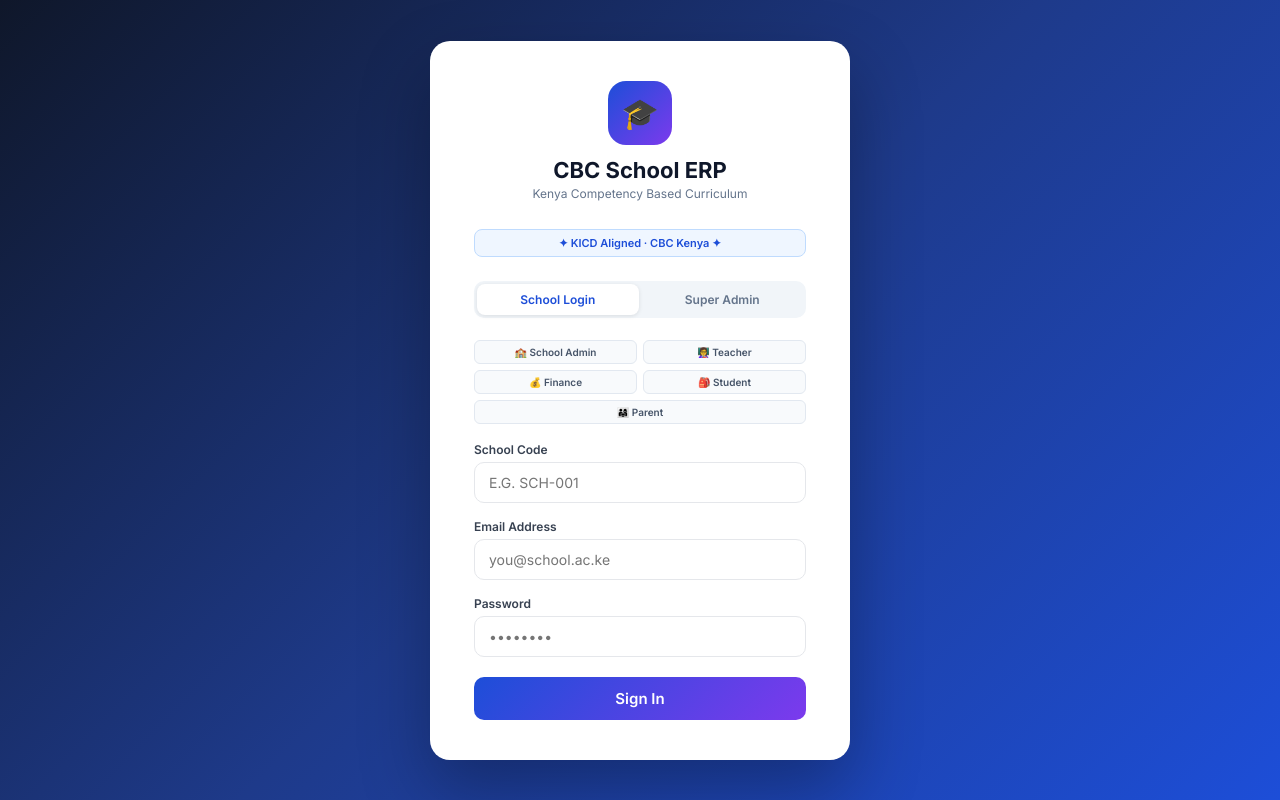
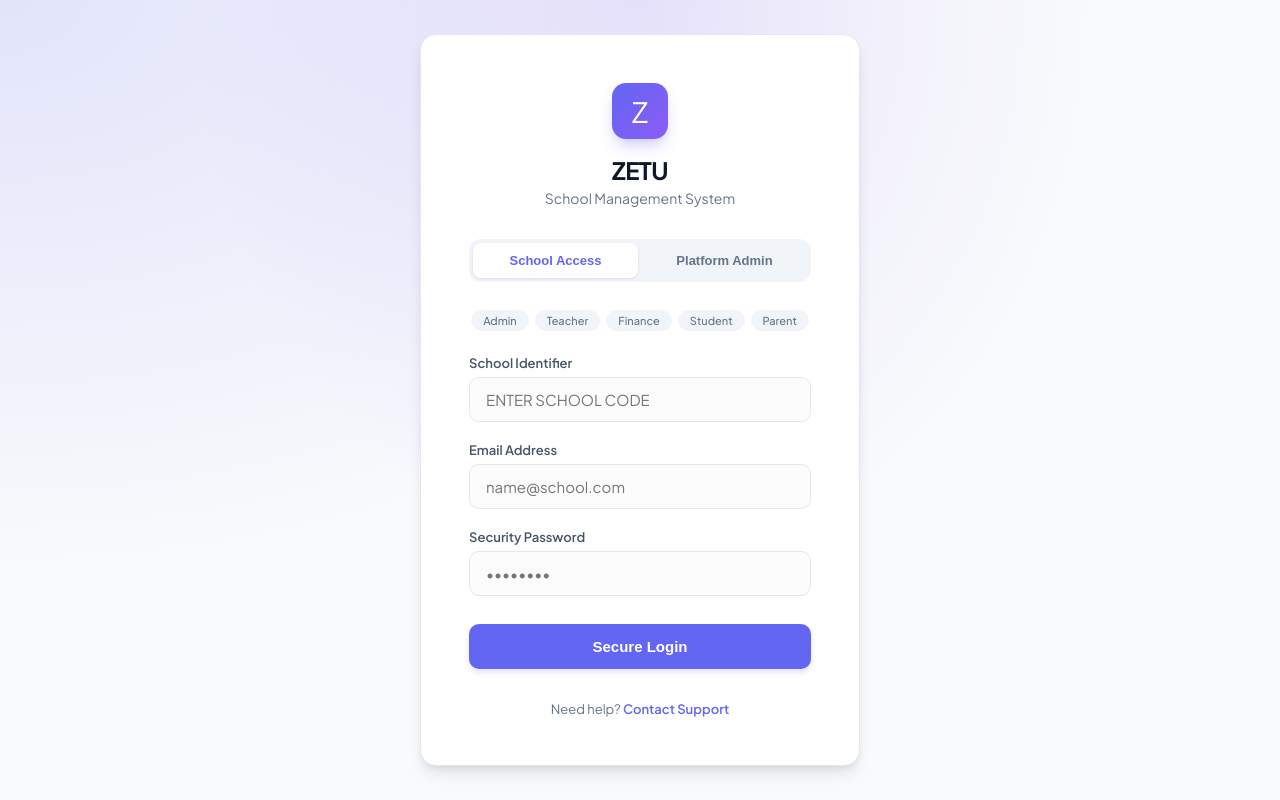
Before and after one commit to learninghub44/school-management-system, a website: page frontend/login.html in a window 1280 px wide. Drawn offline with Linux system fonts and the light colour scheme.

Commit message:
UI/UX: Rebrand to ZETU School Management System and modernize login interface

```diff
--- a/frontend/login.html
+++ b/frontend/login.html
@@ -3,144 +3,181 @@
 <head>
 <meta charset="UTF-8">
 <meta name="viewport" content="width=device-width, initial-scale=1.0">
-<title>Login – CBC School ERP</title>
+<title>ZETU School Management System – Login</title>
 <script src="/js/config.js"></script>
-<link href="https://fonts.googleapis.com/css2?family=Inter:wght@400;500;600;700&display=swap" rel="stylesheet">
+<link href="https://fonts.googleapis.com/css2?family=Plus+Jakarta+Sans:wght@400;500;600;700&display=swap" rel="stylesheet">
 <style>
-*,*::before,*::after{box-sizing:border-box;margin:0;padding:0}
-body{font-family:'Inter',sans-serif;min-height:100vh;display:flex;align-items:center;justify-content:center;
-  background:linear-gradient(135deg,#0f172a 0%,#1e3a8a 50%,#1d4ed8 100%);padding:20px}
-.card{background:#fff;border-radius:20px;padding:40px 44px;width:100%;max-width:420px;box-shadow:0 30px 70px rgba(0,0,0,.3)}
-.brand{text-align:center;margin-bottom:28px}
-.logo{width:64px;height:64px;background:linear-gradient(135deg,#1d4ed8,#7c3aed);border-radius:18px;
-  display:flex;align-items:center;justify-content:center;font-size:30px;margin:0 auto 12px}
-.brand h1{font-size:22px;font-weight:700;color:#0f172a}
-.brand p{font-size:12px;color:#64748b;margin-top:3px}
-.kicd-badge{background:#eff6ff;border:1px solid #bfdbfe;border-radius:8px;padding:6px 12px;
-  font-size:11px;color:#1d4ed8;font-weight:600;text-align:center;margin-bottom:24px}
-.tabs{display:flex;background:#f1f5f9;border-radius:10px;padding:3px;margin-bottom:22px;gap:3px}
-.tab-btn{flex:1;padding:8px;border:none;border-radius:8px;font-size:12px;font-weight:600;
-  cursor:pointer;background:transparent;color:#64748b;font-family:inherit;transition:background-color 80ms ease,color 80ms ease,box-shadow 80ms ease}
-.tab-btn.active{background:#fff;color:#1d4ed8;box-shadow:0 1px 4px rgba(0,0,0,.1)}
-.field-group{display:none}.field-group.active{display:block}
-.form-group{margin-bottom:16px}
-label{display:block;font-size:12px;font-weight:600;color:#374151;margin-bottom:5px}
-input{width:100%;padding:11px 14px;border:1.5px solid #e5e7eb;border-radius:10px;
-  font-size:14px;font-family:inherit;outline:none;transition:border-color .2s}
-input:focus{border-color:#1d4ed8;box-shadow:0 0 0 3px rgba(29,78,216,.1)}
-.btn{width:100%;padding:12px;background:linear-gradient(135deg,#1d4ed8,#7c3aed);color:#fff;
-  border:none;border-radius:10px;font-size:15px;font-weight:600;cursor:pointer;
-  font-family:inherit;transition:background-color 80ms ease,color 80ms ease,box-shadow 80ms ease;margin-top:4px}
+:root {
+  --primary: #6366f1;
+  --primary-hover: #4f46e5;
+  --bg: #f8fafc;
+  --text-main: #0f172a;
+  --text-muted: #64748b;
+  --white: #ffffff;
+  --border: #e2e8f0;
+  --radius: 16px;
+  --shadow: 0 10px 15px -3px rgba(0, 0, 0, 0.1), 0 4px 6px -2px rgba(0, 0, 0, 0.05);
+}
 
-.btn:disabled{opacity:.6;cursor:not-allowed;transform:none;box-shadow:none}
-.alert{padding:10px 14px;border-radius:8px;font-size:13px;margin-top:14px;display:none}
-.alert.show{display:block}
-.alert.error{background:#fef2f2;color:#dc2626;border:1px solid #fecaca}
-.alert.success{background:#f0fdf4;color:#16a34a;border:1px solid #bbf7d0}
-.roles-hint{display:grid;grid-template-columns:1fr 1fr;gap:6px;margin-bottom:18px}
-.role-chip{background:#f8fafc;border:1px solid #e2e8f0;border-radius:6px;
-  padding:5px 8px;font-size:10px;font-weight:600;color:#475569;text-align:center}
+* { box-sizing: border-box; margin: 0; padding: 0; }
+body {
+  font-family: 'Plus Jakarta Sans', sans-serif;
+  background-color: var(--bg);
+  background-image: radial-gradient(at 0% 0%, rgba(99, 102, 241, 0.15) 0, transparent 50%),
+                    radial-gradient(at 50% 0%, rgba(124, 58, 237, 0.1) 0, transparent 50%);
+  min-height: 100vh;
+  display: flex;
+  align-items: center;
+  justify-content: center;
+  padding: 20px;
+}
 
-  /* ── Fast Responsive Buttons ──────────────────────────────────── */
-  *{-webkit-tap-highlight-color:transparent}
-  button,a[role=button],[role=button]{touch-action:manipulation}
-  .btn,.btn-blue,.btn-green,.btn-red,.btn-amber,.btn-ghost,
-  .btn-primary,.btn-ghost,.logout,button.logout,
-  .nav-item,.tab,.tab-btn,.stab,.child-tab,.gb{
-    transition:background-color 80ms ease,
-               color 80ms ease,
-               border-color 80ms ease,
-               box-shadow 80ms ease,
-               opacity 80ms ease;
-    will-change:background-color;
-    -webkit-user-select:none;user-select:none;
-    cursor:pointer;
-  }
-  .btn:active,.btn-blue:active,.btn-green:active,
-  .btn-red:active,.btn-amber:active,.btn-ghost:active,
-  .btn-primary:active,.logout:active{
-    transform:scale(0.97);
-    transition:transform 50ms ease,background-color 50ms ease;
-  }
-  .btn:disabled,[disabled]{
-    opacity:.55;cursor:not-allowed;pointer-events:none;
-  }
-  /* Loading spinner */
-  .btn-loading{position:relative;color:transparent!important}
-  .btn-loading::after{
-    content:"";position:absolute;width:16px;height:16px;
-    top:50%;left:50%;margin:-8px 0 0 -8px;
-    border:2px solid rgba(255,255,255,.35);
-    border-top-color:#fff;border-radius:50%;
-    animation:btn-spin .6s linear infinite;
-  }
-  @keyframes btn-spin{to{transform:rotate(360deg)}}
-  .btn-loading.btn-ghost::after{
-    border-color:rgba(0,0,0,.15);border-top-color:#374151;
-  }
+.login-container {
+  background: var(--white);
+  border-radius: var(--radius);
+  box-shadow: var(--shadow);
+  width: 100%;
+  max-width: 440px;
+  padding: 48px;
+  border: 1px solid var(--border);
+}
 
+.brand { text-align: center; margin-bottom: 32px; }
+.logo-container {
+  width: 56px; height: 56px;
+  background: linear-gradient(135deg, var(--primary), #8b5cf6);
+  border-radius: 14px;
+  display: flex; align-items: center; justify-content: center;
+  margin: 0 auto 16px;
+  color: white; font-size: 28px;
+  box-shadow: 0 8px 16px -4px rgba(99, 102, 241, 0.4);
+}
+.brand h1 { font-size: 24px; font-weight: 700; color: var(--text-main); letter-spacing: -0.025em; }
+.brand p { font-size: 14px; color: var(--text-muted); margin-top: 4px; }
+
+.tabs {
+  display: flex; background: #f1f5f9; border-radius: 12px;
+  padding: 4px; margin-bottom: 28px; gap: 4px;
+}
+.tab-btn {
+  flex: 1; padding: 10px; border: none; border-radius: 8px;
+  font-size: 13px; font-weight: 600; cursor: pointer;
+  background: transparent; color: var(--text-muted);
+  transition: all 0.2s cubic-bezier(0.4, 0, 0.2, 1);
+}
+.tab-btn.active { background: var(--white); color: var(--primary); box-shadow: 0 1px 3px rgba(0,0,0,0.1); }
+
+.field-group { display: none; }
+.field-group.active { display: block; animation: fadeIn 0.3s ease-out; }
+@keyframes fadeIn { from { opacity: 0; transform: translateY(4px); } to { opacity: 1; transform: translateY(0); } }
+
+.form-group { margin-bottom: 20px; }
+label { display: block; font-size: 13px; font-weight: 600; color: #475569; margin-bottom: 6px; }
+input {
+  width: 100%; padding: 12px 16px; border: 1px solid var(--border); border-radius: 10px;
+  font-size: 15px; font-family: inherit; outline: none; transition: all 0.2s;
+  background: #fcfcfd;
+}
+input:focus { border-color: var(--primary); box-shadow: 0 0 0 4px rgba(99, 102, 241, 0.1); background: white; }
+
+.btn {
+  width: 100%; padding: 14px; background: var(--primary); color: white;
+  border: none; border-radius: 10px; font-size: 15px; font-weight: 600;
+  cursor: pointer; transition: all 0.2s; margin-top: 8px;
+  box-shadow: 0 4px 6px -1px rgba(99, 102, 241, 0.2);
+}
+.btn:hover { background: var(--primary-hover); transform: translateY(-1px); box-shadow: 0 6px 12px -2px rgba(99, 102, 241, 0.3); }
+.btn:active { transform: translateY(0); }
+.btn:disabled { opacity: 0.7; cursor: not-allowed; transform: none; }
+
+.alert { padding: 12px 16px; border-radius: 10px; font-size: 13px; margin-top: 20px; display: none; }
+.alert.show { display: block; animation: shake 0.4s cubic-bezier(.36,.07,.19,.97) both; }
+.alert.error { background: #fef2f2; color: #b91c1c; border: 1px solid #fee2e2; }
+.alert.success { background: #f0fdf4; color: #15803d; border: 1px solid #dcfce7; }
+
+@keyframes shake {
+  10%, 90% { transform: translate3d(-1px, 0, 0); }
+  20%, 80% { transform: translate3d(2px, 0, 0); }
+  30%, 50%, 70% { transform: translate3d(-4px, 0, 0); }
+  40%, 60% { transform: translate3d(4px, 0, 0); }
+}
+
+.roles-hint { display: flex; flex-wrap: wrap; gap: 6px; margin-bottom: 24px; justify-content: center; }
+.role-chip { background: #f1f5f9; border-radius: 20px; padding: 4px 12px; font-size: 11px; font-weight: 500; color: #64748b; }
+
+.btn-loading { position: relative; color: transparent !important; pointer-events: none; }
+.btn-loading::after {
+  content: ""; position: absolute; width: 20px; height: 20px;
+  top: 50%; left: 50%; margin: -10px 0 0 -10px;
+  border: 2px solid rgba(255, 255, 255, 0.3);
+  border-top-color: white; border-radius: 50%;
+  animation: spin 0.6s linear infinite;
+}
+@keyframes spin { to { transform: rotate(360deg); } }
+
+.footer-text { text-align: center; margin-top: 32px; font-size: 13px; color: var(--text-muted); }
+.footer-text a { color: var(--primary); text-decoration: none; font-weight: 600; }
 </style>
 </head>
 <body>
-<div class="card">
+<div class="login-container">
   <div class="brand">
-    <div class="logo">🎓</div>
-    <h1>CBC School ERP</h1>
-    <p>Kenya Competency Based Curriculum</p>
+    <div class="logo-container">Z</div>
+    <h1>ZETU</h1>
+    <p>School Management System</p>
   </div>
-  <div class="kicd-badge">✦ KICD Aligned · CBC Kenya ✦</div>
 
   <div class="tabs">
-    <button class="tab-btn active" onclick="switchTab('school')">School Login</button>
-    <button class="tab-btn" onclick="switchTab('super')">Super Admin</button>
+    <button class="tab-btn active" id="tab-school" onclick="switchTab('school')">School Access</button>
+    <button class="tab-btn" id="tab-super" onclick="switchTab('super')">Platform Admin</button>
   </div>
 
-  <!-- School Login (everyone with a school code) -->
   <div class="field-group active" id="fg-school">
     <div class="roles-hint">
-      <div class="role-chip">🏫 School Admin</div>
-      <div class="role-chip">👩‍🏫 Teacher</div>
-      <div class="role-chip">💰 Finance</div>
-      <div class="role-chip">🎒 Student</div>
-      <div class="role-chip" style="grid-column:span 2">👨‍👩‍👧 Parent</div>
+      <span class="role-chip">Admin</span>
+      <span class="role-chip">Teacher</span>
+      <span class="role-chip">Finance</span>
+      <span class="role-chip">Student</span>
+      <span class="role-chip">Parent</span>
     </div>
     <div class="form-group">
-      <label>School Code</label>
-      <input id="schoolCode" placeholder="e.g. SCH-001" autocomplete="off" style="text-transform:uppercase">
+      <label>School Identifier</label>
+      <input id="schoolCode" placeholder="Enter school code" autocomplete="off" style="text-transform:uppercase">
     </div>
     <div class="form-group">
       <label>Email Address</label>
-      <input id="emailSchool" type="email" placeholder="you@school.ac.ke" autocomplete="email">
+      <input id="emailSchool" type="email" placeholder="name@school.com" autocomplete="email">
     </div>
     <div class="form-group">
-      <label>Password</label>
+      <label>Security Password</label>
       <input id="passSchool" type="password" placeholder="••••••••" autocomplete="current-password">
     </div>
   </div>
 
-  <!-- Super Admin Login (no school code) -->
   <div class="field-group" id="fg-super">
     <div class="form-group">
-      <label>Email Address</label>
-      <input id="emailSuper" type="email" placeholder="superadmin@cbcerp.ac.ke" autocomplete="email">
+      <label>Admin Email</label>
+      <input id="emailSuper" type="email" placeholder="admin@zetu.com" autocomplete="email">
     </div>
     <div class="form-group">
-      <label>Password</label>
+      <label>Security Password</label>
       <input id="passSuper" type="password" placeholder="••••••••" autocomplete="current-password">
     </div>
   </div>
 
-  <button class="btn" id="loginBtn">Sign In</button>
+  <button class="btn" id="loginBtn">Secure Login</button>
   <div class="alert" id="alert"></div>
+
+  <div class="footer-text">
+    Need help? <a href="#">Contact Support</a>
+  </div>
 </div>
 
 <script type="module">
 import { auth, logout, saveSession, getToken, getUser } from "./js/api.js";
 
-// Already logged in?
 const u = getUser();
 if (u) {
-  // Verify session with server before redirecting
   auth.verify().then(res => {
     if (res?.success) redirect(u.role);
     else logout();
@@ -151,15 +188,17 @@ let mode = "school";
 
 window.switchTab = (m) => {
   mode = m;
-  document.querySelectorAll(".tab-btn").forEach((b,i) => b.classList.toggle("active", (m==="school"&&i===0)||(m==="super"&&i===1)));
-  document.getElementById("fg-school").classList.toggle("active", m==="school");
-  document.getElementById("fg-super").classList.toggle("active", m==="super");
+  document.getElementById("tab-school").classList.toggle("active", m === "school");
+  document.getElementById("tab-super").classList.toggle("active", m === "super");
+  document.getElementById("fg-school").classList.toggle("active", m === "school");
+  document.getElementById("fg-super").classList.toggle("active", m === "super");
   document.getElementById("alert").classList.remove("show");
 };
 
 function showAlert(msg, type="error") {
   const el = document.getElementById("alert");
-  el.textContent = msg; el.className = `alert show ${type}`;
+  el.textContent = msg;
+  el.className = `alert show ${type}`;
 }
 
 function redirect(role) {
@@ -176,8 +215,8 @@ function redirect(role) {
 
 document.getElementById("loginBtn").addEventListener("click", async () => {
   const btn = document.getElementById("loginBtn");
+  let email, password, school_code;
 
-  let email, password, school_code;
   if (mode === "super") {
     email = document.getElementById("emailSuper").value.trim();
     password = document.getElementById("passSuper").value;
@@ -185,27 +224,26 @@ document.getElementById("loginBtn").addEventListener("click", async () => {
     email = document.getElementById("emailSchool").value.trim();
     password = document.getElementById("passSchool").value;
     school_code = document.getElementById("schoolCode").value.trim().toUpperCase();
-    if (!school_code) { showAlert("School code is required."); return; }
+    if (!school_code) { showAlert("School identifier is required."); return; }
   }
 
-  if (!email || !password) { showAlert("Email and password required."); return; }
+  if (!email || !password) { showAlert("Email and password are required."); return; }
 
-  // Instant visual feedback — spinner, no text swap lag
   btn.classList.add("btn-loading");
   btn.disabled = true;
 
   const res = await auth.login(email, password, school_code).catch(e => ({ success:false, message:e.message }));
+
   btn.classList.remove("btn-loading");
   btn.disabled = false;
 
-  if (!res?.success) { showAlert(res?.message || "Login failed."); return; }
+  if (!res?.success) { showAlert(res?.message || "Authentication failed."); return; }
 
-  saveSession(res.token, res.user);
-  showAlert(`Welcome, ${res.user.name}!`, "success");
-  setTimeout(() => redirect(res.user.role), 600);
+  saveSession(null, res.user);
+  showAlert(`Welcome back, ${res.user.name}!`, "success");
+  setTimeout(() => redirect(res.user.role), 800);
 });
 
-// Enter key support
 document.addEventListener("keypress", e => { if (e.key === "Enter") document.getElementById("loginBtn").click(); });
 </script>
 </body>
```
Also changed, not shown: frontend/dashboard.html (+4 -4 lines), frontend/school-admin.html (+2 -2 lines), frontend/super-admin.html (+2 -2 lines), frontend/teachers/teacherDashboard.html (+2 -2 lines).
